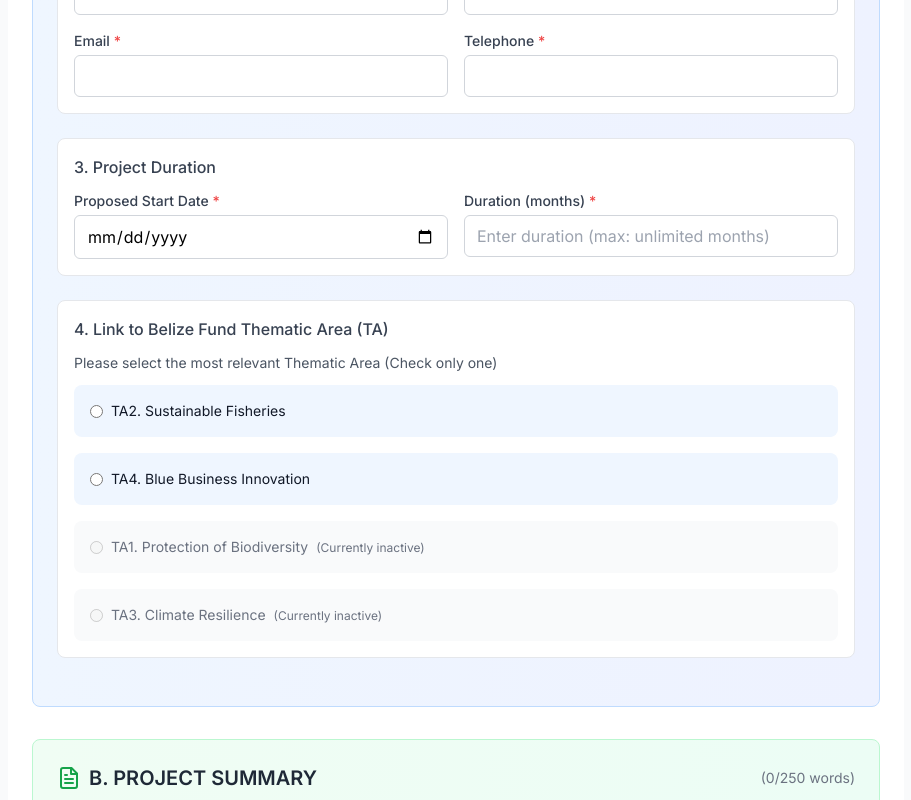
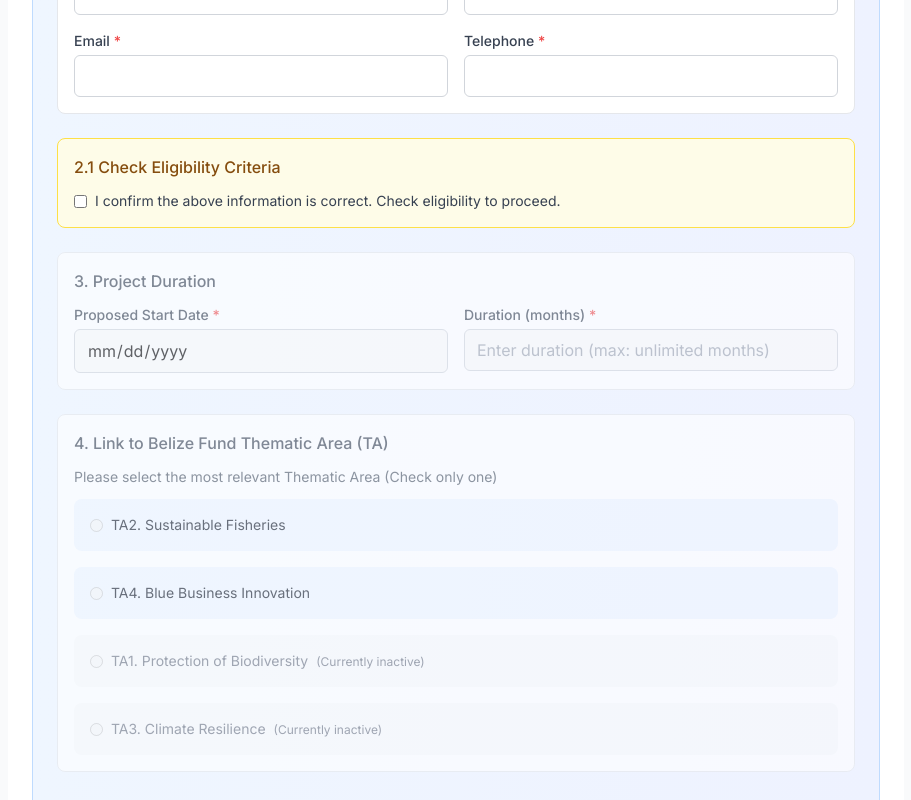
Before and after one commit to Sourabkansal/belizeFrontend, a React (Vite) app: page / in a window 1280 px wide. Shown: the part 1240-2040 px from the top of the page, without its empty margins (184-1095 px from the left). Built offline with nearby package versions, Linux system fonts and the light colour scheme.

Commit message:
add check

```diff
--- a/src/components/ConceptForm.jsx
+++ b/src/components/ConceptForm.jsx
@@ -189,6 +189,10 @@ const ConceptForm = () => {
     projectGoalObjectives: 0,
     projectOutputsActivities: 0
   })
+  // Eligibility state
+  const [isEligible, setIsEligible] = useState(false);
+  const [eligibilityChecked, setEligibilityChecked] = useState(false);
+  const [eligibilityError, setEligibilityError] = useState('');
 
   const formik = useFormik({
     initialValues: {
@@ -372,6 +376,7 @@ const ConceptForm = () => {
   const organizationTypes = [
     'NGO',
     'Private',
+    'Government',
     'Community-based organization/association',
     'Academia',
     'International Organization',
@@ -386,6 +391,45 @@ const ConceptForm = () => {
     'Stann Creek',
     'Toledo'
   ]
+
+  // Eligibility logic: require org name, org type, and contact email to be filled and valid
+  const checkEligibility = () => {
+    setEligibilityChecked(true);
+    setEligibilityError('');
+    const { organizationName, organizationType, contactEmail, dateOfIncorporation } = formik.values;
+    let errorMsg = '';
+    if (!organizationName || !organizationType || !contactEmail || !dateOfIncorporation) {
+      errorMsg = 'Please fill Organization Name, Organization Type, Contact Email, and Date of Incorporation to check eligibility.';
+    } else {
+      // Simple email validation
+      const emailValid = /^[^@\s]+@[^@\s]+\.[^@\s]+$/.test(contactEmail);
+      if (!emailValid) {
+        errorMsg = 'Please enter a valid Contact Email.';
+      } else if (organizationType === 'Government') {
+        errorMsg = 'Government organizations are not eligible.';
+      } else {
+        // Check if date of incorporation is at least 1 year before today
+        const oneYearAgo = new Date();
+        oneYearAgo.setFullYear(oneYearAgo.getFullYear() - 1);
+        const incDate = new Date(dateOfIncorporation);
+        if (isNaN(incDate.getTime()) || incDate > oneYearAgo) {
+          errorMsg = 'Date of Incorporation must be at least 1 year before today.';
+        }
+      }
+    }
+    if (errorMsg) {
+      setIsEligible(false);
+      setEligibilityError(errorMsg);
+      toast.error('Eligibility check failed. ' + errorMsg);
+      return;
+    }
+    setIsEligible(true);
+    setEligibilityError('');
+    toast.success('Eligibility criteria passed! You may now fill the form.');
+  };
+
+  // All fields disabled until eligibility is passed
+  const isFormDisabled = !isEligible;
 
   return (
     <div className="max-w-4xl mx-auto p-6 bg-white">
@@ -709,6 +753,31 @@ const ConceptForm = () => {
             </div>
           </div>
 
+          {/* 2.1 Check Eligibility Criteria */}
+          <div className="mb-6 bg-yellow-50 p-4 rounded-lg border border-yellow-300">
+            <h4 className="font-medium text-yellow-800 mb-3">2.1 Check Eligibility Criteria</h4>
+            <label className="flex items-center">
+              <input
+                type="checkbox"
+                checked={isEligible}
+                onChange={checkEligibility}
+                disabled={isEligible}
+                aria-checked={isEligible}
+                aria-label="Check eligibility criteria"
+                className="mr-2"
+              />
+              <span className="text-sm text-gray-700">I confirm the above information is correct. Check eligibility to proceed.</span>
+            </label>
+            {eligibilityChecked && eligibilityError && (
+              <p className="text-red-600 text-sm mt-2 font-semibold" role="alert">{eligibilityError}</p>
+            )}
+            {isEligible && (
+              <p className="text-green-700 text-sm mt-2">Eligibility passed! You may now fill the rest of the form.</p>
+            )}
+          </div>
+
+          {/* All fields below are disabled until eligibility is passed */}
+          <fieldset disabled={isFormDisabled} aria-disabled={isFormDisabled} style={{ opacity: isFormDisabled ? 0.6 : 1 }}>
             {/* 3. Project Duration */}
             <div className="mb-6 bg-white p-4 rounded-lg border">
               <h4 className="font-medium text-gray-700 mb-3">3. Project Duration</h4>
@@ -837,9 +906,11 @@ const ConceptForm = () => {
                 </div>
               </div>
             )}
+          </fieldset>
         </div>
 
         {/* Section B: Project Summary */}
+        <fieldset disabled={isFormDisabled} aria-disabled={isFormDisabled} style={{ opacity: isFormDisabled ? 0.6 : 1 }}>
           <div className="bg-gradient-to-r from-green-50 to-emerald-50 p-6 rounded-lg border border-green-200">
             <div className="flex items-center justify-between mb-4">
               <div className="flex items-center">
@@ -885,8 +956,10 @@ const ConceptForm = () => {
               )}
             </div>
           </div>
+        </fieldset>
 
         {/* Section C: Project Goal and Objectives */}
+        <fieldset disabled={isFormDisabled} aria-disabled={isFormDisabled} style={{ opacity: isFormDisabled ? 0.6 : 1 }}>
           <div className="bg-gradient-to-r from-purple-50 to-violet-50 p-6 rounded-lg border border-purple-200">
             <div className="flex items-center justify-between mb-4">
               <div className="flex items-center">
@@ -928,8 +1001,10 @@ const ConceptForm = () => {
               )}
             </div>
           </div>
+        </fieldset>
 
         {/* Section D: Project Outputs and Activities */}
+        <fieldset disabled={isFormDisabled} aria-disabled={isFormDisabled} style={{ opacity: isFormDisabled ? 0.6 : 1 }}>
           <div className="bg-gradient-to-r from-orange-50 to-amber-50 p-6 rounded-lg border border-orange-200">
             <div className="flex items-center justify-between mb-4">
               <div className="flex items-center">
@@ -970,8 +1045,10 @@ const ConceptForm = () => {
               )}
             </div>
           </div>
+        </fieldset>
 
         {/* Section E: Project Budget Summary */}
+        <fieldset disabled={isFormDisabled} aria-disabled={isFormDisabled} style={{ opacity: isFormDisabled ? 0.6 : 1 }}>
           <div className="bg-gradient-to-r from-emerald-50 to-teal-50 p-6 rounded-lg border border-emerald-200">
             <div className="flex items-center mb-4">
               <DollarSign className="h-6 w-6 text-emerald-600 mr-2" />
@@ -1133,8 +1210,10 @@ const ConceptForm = () => {
               </div>
             </div>
           </div>
+        </fieldset>
 
         {/* Declaration Section */}
+        <fieldset disabled={isFormDisabled} aria-disabled={isFormDisabled} style={{ opacity: isFormDisabled ? 0.6 : 1 }}>
           <div className="bg-gradient-to-r from-gray-50 to-slate-50 p-6 rounded-lg border border-gray-200">
             <div className="flex items-center mb-4">
               <FileCheck className="h-6 w-6 text-gray-600 mr-2" />
@@ -1180,8 +1259,10 @@ const ConceptForm = () => {
               </div>
             </div>
           </div>
+        </fieldset>
 
         {/* Important Note Section */}
+        <fieldset disabled={isFormDisabled} aria-disabled={isFormDisabled} style={{ opacity: isFormDisabled ? 0.6 : 1 }}>
           <div className="bg-red-50 p-6 rounded-lg border border-red-200 mb-6">
             <h3 className="text-xl font-semibold text-red-800 mb-4">
               IMPORTANT NOTE
@@ -1233,8 +1314,10 @@ const ConceptForm = () => {
               </p>
             </div>
           </div>
+        </fieldset>
 
         {/* Important Note Acknowledgment */}
+        <fieldset disabled={isFormDisabled} aria-disabled={isFormDisabled} style={{ opacity: isFormDisabled ? 0.6 : 1 }}>
           <div className="bg-red-50 p-4 rounded-lg border border-red-200">
             <label className="flex items-start">
               <input
@@ -1248,8 +1331,10 @@ const ConceptForm = () => {
               </span>
             </label>
           </div>
+        </fieldset>
 
         {/* Form Actions */}
+        <fieldset disabled={isFormDisabled} aria-disabled={isFormDisabled} style={{ opacity: isFormDisabled ? 0.6 : 1 }}>
           <div className="flex justify-end items-center pt-6 border-t space-x-4">
             {/* Debug info - remove in production */}
 
@@ -1288,6 +1373,7 @@ const ConceptForm = () => {
               )}
             </button>
           </div>
+        </fieldset>
       </form>
     </div>
   )
```
Lines whose indentation alone changed are shown as unchanged.
